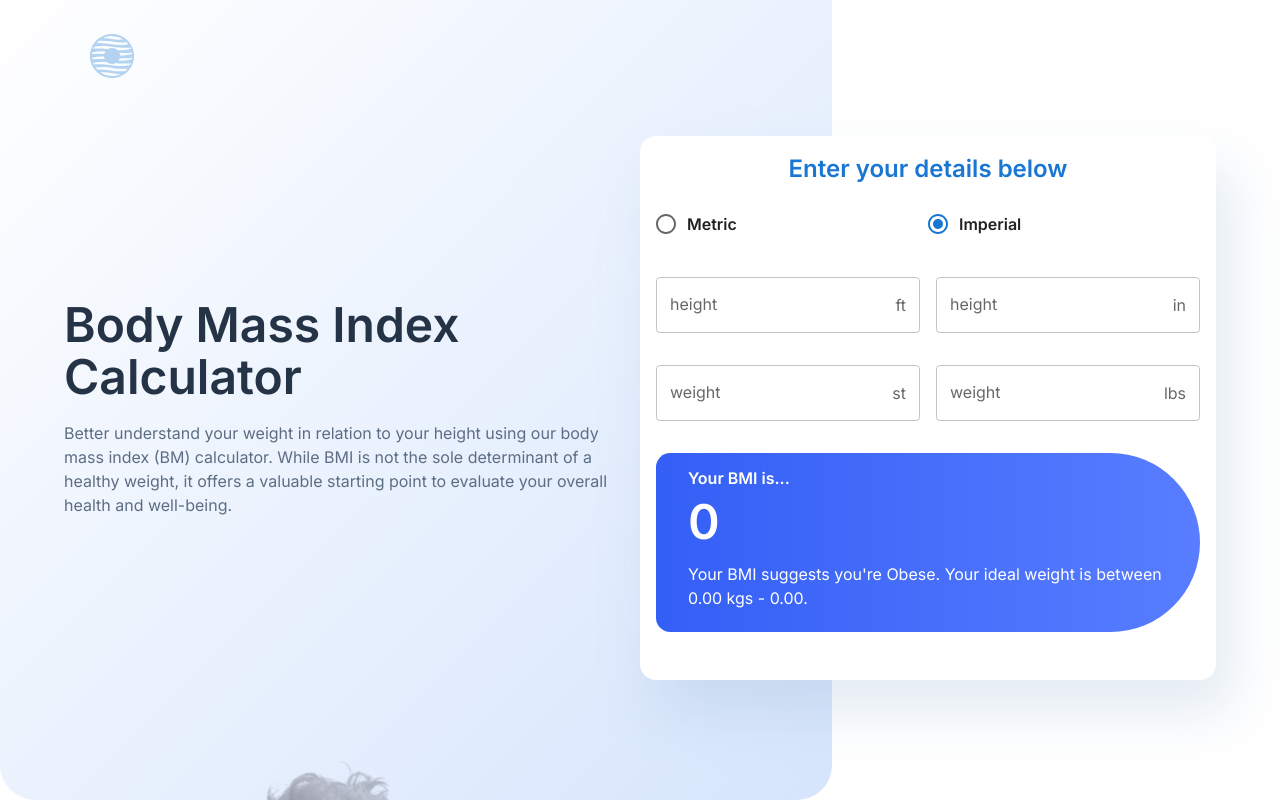
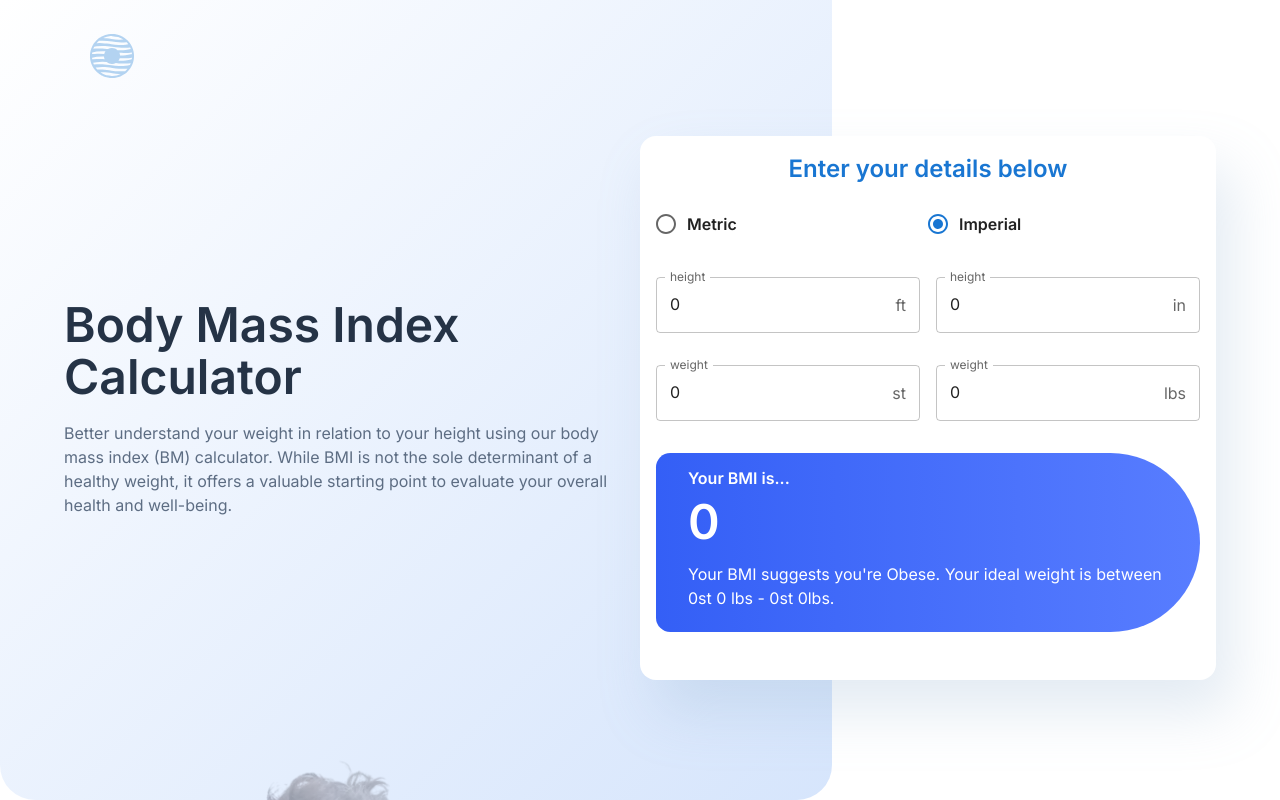
Before and after one commit to queseri/bmi-calculator, a React (Vite) app: page / in a window 1280 px wide. Both pictures are taken after a click on the label "Imperial". Shown: the top 800 px of the page. Built offline with nearby package versions, Linux system fonts and the light colour scheme.

Commit message:
fix: imperial calculations done

```diff
--- a/src/App.tsx
+++ b/src/App.tsx
@@ -33,6 +33,7 @@ import { bgLayout } from "./styles/Styles";
 
 function App() {
   const [method, setMethod] = useState("metric");
+
   // eslint-disable-next-line @typescript-eslint/no-non-null-assertion
   const getMetricTotal = JSON.parse(localStorage.getItem("metric")!);
   const [bmiMetric, setBmiMetric] = useState(
@@ -40,10 +41,20 @@ function App() {
       ? getMetricTotal.total
       : 0
   );
+
+  // eslint-disable-next-line @typescript-eslint/no-non-null-assertion
+  const getImperialTotal = JSON.parse(localStorage.getItem("imperial")!);
+  const [bmiImperial, setBmiImperial] = useState(
+    getImperialTotal !== null && getImperialTotal.total !== null
+      ? getImperialTotal.total
+      : 0
+  );
+
   const [message, setMessage] = useState("");
   const [minWeight, setMinWeight] = useState(0);
   const [maxWeight, setMaxWeight] = useState(0);
   console.log(getMetricTotal);
+  console.log(getImperialTotal);
   /* const [weightKg, setWeightKg] = useState(0);
    const [heightCm, setHeightCm] = useState(0);
     */
@@ -180,9 +191,17 @@ function App() {
 
               {/* SELECT TEXTFIELD */}
               {method === "metric" ? (
-                <Metric setBmi={setBmiMetric} setMinWeight={setMinWeight}  setMaxWeight={setMaxWeight}/>
+                <Metric
+                  setBmiMetric={setBmiMetric}
+                  setMinWeight={setMinWeight}
+                  setMaxWeight={setMaxWeight}
+                />
               ) : (
-                <Imperial />
+                <Imperial
+                  setBmiImperial={setBmiImperial}
+                  setMinWeight={setMinWeight}
+                  setMaxWeight={setMaxWeight}
+                />
               )}
 
               <Box
@@ -222,13 +241,30 @@ function App() {
                     paddingBottom={".5rem"}
                     paddingTop={".5rem"}
                   >
-                    {isNaN(bmiMetric) ? "0" : bmiMetric.toString()}
+                    {method === "metric"
+                      ? isNaN(bmiMetric)
+                        ? "0"
+                        : bmiMetric.toString()
+                      : isNaN(bmiImperial)
+                      ? "0"
+                      : bmiImperial.toString()}
                   </Typography>
                 </Typography>
-                <Typography variant="body1" gutterBottom color={pureWhite}>
-                  Your BMI suggests you're {message}. Your ideal weight is
-                  between {minWeight.toFixed(2)} kgs - {maxWeight.toFixed(2)}.
-                </Typography>
+                {method === "metric" ? (
+                  <Typography variant="body1" gutterBottom color={pureWhite}>
+                    Your BMI suggests you're {message}. Your ideal weight is
+                    between {minWeight.toFixed(2)} kgs - {maxWeight.toFixed(2)}{" "}
+                    kgs.
+                  </Typography>
+                ) : (
+                  <Typography variant="body1" gutterBottom color={pureWhite}>
+                    Your BMI suggests you're {message}. Your ideal weight is
+                    between {Math.floor(minWeight / 14)}st {" "}
+                    {Math.floor(minWeight % 14)} lbs -{" "}
+                    {Math.floor(maxWeight / 14)}st {Math.floor(maxWeight % 14)}
+                    lbs.
+                  </Typography>
+                )}
               </Box>
             </Box>
           </Grid>
--- a/src/components/Imperial.tsx
+++ b/src/components/Imperial.tsx
@@ -1,7 +1,93 @@
-import { Box, Grid } from "@mui/material";
-import InputText from "./InputText";
+import {
+  Box,
+  FormControl,
+  Grid,
+  InputAdornment,
+  TextField,
+} from "@mui/material";
+// import InputText from "./InputText";
+import { useEffect, useState } from "react";
 
-function Imperial() {
+interface Imperial {
+  feet: number;
+  inch: number;
+  stone: number;
+  pounds: number;
+  total: number;
+}
+
+function Imperial(props: {
+  setBmiImperial: (arg0: () => number) => void;
+  setMinWeight: (arg0: () => number) => void;
+  setMaxWeight: (arg0: () => number) => void;
+}) {
+  // eslint-disable-next-line @typescript-eslint/no-non-null-assertion
+  const getImperialTotal = JSON.parse(localStorage.getItem("imperial")!);
+  const initialBmi: Imperial = {
+    feet: getImperialTotal ? Number(getImperialTotal.feet) : 0,
+    inch: getImperialTotal !== null ? Number(getImperialTotal.inch) : 0,
+    stone: getImperialTotal !== null ? Number(getImperialTotal.stone) : 0,
+    pounds: getImperialTotal !== null ? Number(getImperialTotal.pounds) : 0,
+    total: getImperialTotal !== null ? Number(getImperialTotal.total) : 0,
+  };
+  const [currentBmi, setCurrentBmi] = useState(initialBmi);
+  // 1 ft is equal to 12 in
+  // st = stone , lb = pound , oz = ounce
+  // 1 st = 14 lb
+  // 1 lb = 16 oz
+
+  // When using English measurements,
+  // ounces (oz) and fractions must be changed to decimal values.
+  // Then, calculate BMI by dividing weight in pounds (lb)
+  // by height in inches (in) squared and multiplying by a conversion factor of 703.
+  // Formula: weight (lb) / [height (in)]2 x 703
+  // Formula: weight (lb) / height (in) / height (in) * 703
+
+  // STEP 1: convert ft to in - multiply feet by 12.
+  // STEP 2: add the value from STEP 1 to the value that is in inches by default
+  // STEP 3: convert stone (st) to pound (lb) - multiply st by 14
+  // STEP 4: add the value from STEP 3 to the value that is in pounds by default
+  // STEP 5: apply Formula: weight (lb) / height (in) / height (in) * 703
+
+  function onChange(evt: { target: { name: string; value: string } }) {
+    const { name, value } = evt.target;
+    setCurrentBmi({
+      ...currentBmi,
+      [name]: value,
+    });
+    props.setBmiImperial(() => total);
+    console.log(name, value);
+  }
+
+  const { feet, inch, pounds, stone, total } = currentBmi;
+
+  useEffect(() => {
+    const totalHeightInch = Number(feet) * 12 + Number(inch);
+    const totalWeightPounds = Number(stone) * 14 + Number(pounds);
+    console.log(`stones : ${stone} , pounds: ${pounds}`);
+    console.log(
+      `total weight pounds: ${stone} * 14 + ${pounds}: ${totalWeightPounds}`
+    );
+    console.log(`feet: ${feet} , inch: ${inch}`);
+    console.log(
+      `total height inches: ${feet} * 12 + ${inch}: ${totalHeightInch}`
+    );
+    setCurrentBmi({
+      ...currentBmi,
+      total: Number(
+        ((totalWeightPounds / totalHeightInch / totalHeightInch) * 703).toFixed(
+          2
+        )
+      ),
+    });
+
+    props.setBmiImperial(() => total);
+    localStorage.setItem("imperial", JSON.stringify({ ...currentBmi }));
+    props.setMinWeight(() => (18.5 / 703) * totalHeightInch * totalHeightInch);
+    props.setMaxWeight(() => (24.9 / 703) * totalHeightInch * totalHeightInch);
+    // eslint-disable-next-line react-hooks/exhaustive-deps
+  }, [feet, inch, pounds, stone, total]);
+
   return (
     <Box component={Grid} container rowGap={2}>
       <Grid
@@ -12,12 +98,68 @@ function Imperial() {
         marginBottom={"1rem"}
         marginTop={"1rem"}
       >
-        <InputText measure="ft" label="height" />
-        <InputText measure="in" label="height" />
+        {/* <InputText measure="ft" label="height" /> */}
+        <FormControl fullWidth variant="filled">
+          <TextField
+            label={"height"}
+            variant={"outlined"}
+            onChange={onChange}
+            name={"feet"}
+            value={feet}
+            InputProps={{
+              endAdornment: (
+                <InputAdornment position="end">{"ft"}</InputAdornment>
+              ),
+            }}
+          />
+        </FormControl>
+        {/* <InputText measure="in" label="height" /> */}
+        <FormControl fullWidth variant="filled">
+          <TextField
+            label={"height"}
+            variant={"outlined"}
+            onChange={onChange}
+            name={"inch"}
+            value={inch}
+            InputProps={{
+              endAdornment: (
+                <InputAdornment position="end">{"in"}</InputAdornment>
+              ),
+            }}
+          />
+        </FormControl>
       </Grid>
       <Grid container columnGap={2} flexDirection={"row"} flexWrap={"nowrap"}>
-        <InputText measure="st" label="weight" />
-        <InputText measure="lbs" label="weight" />
+        {/*  <InputText measure="st" label="weight" /> */}
+        <FormControl fullWidth variant="filled">
+          <TextField
+            label={"weight"}
+            variant={"outlined"}
+            onChange={onChange}
+            name={"stone"}
+            value={stone}
+            InputProps={{
+              endAdornment: (
+                <InputAdornment position="end">{"st"}</InputAdornment>
+              ),
+            }}
+          />
+        </FormControl>
+        {/* <InputText measure="lbs" label="weight" /> */}
+        <FormControl fullWidth variant="filled">
+          <TextField
+            label={"weight"}
+            variant={"outlined"}
+            onChange={onChange}
+            name={"pounds"}
+            value={pounds}
+            InputProps={{
+              endAdornment: (
+                <InputAdornment position="end">{"lbs"}</InputAdornment>
+              ),
+            }}
+          />
+        </FormControl>
       </Grid>
     </Box>
   );
--- a/src/components/Metric.tsx
+++ b/src/components/Metric.tsx
@@ -14,7 +14,7 @@ interface Metric {
 }
 
 function Metric(props: {
-  setBmi: (arg0: () => number) => void;
+  setBmiMetric: (arg0: () => number) => void;
   setMinWeight: (arg0: () => number) => void;
   setMaxWeight: (arg0: () => number) => void;
 }) {
@@ -34,7 +34,7 @@ function Metric(props: {
       ...currentBmi,
       [name]: value,
     });
-    props.setBmi(() => total);
+   // props.setBmiMetric(() => total);
   }
 
   const { weight, height, total } = currentBmi;
@@ -47,7 +47,7 @@ function Metric(props: {
       ...currentBmi,
       total: Number(((weight / height / height) * 10000).toFixed(2)),
     });
-    props.setBmi(() => total);
+    props.setBmiMetric(() => total);
     localStorage.setItem("metric", JSON.stringify({ ...currentBmi }));
     props.setMinWeight(() => (18.5 / 10000) * height * height);
     props.setMaxWeight(() => (24.9 / 10000) * height * height);
```
